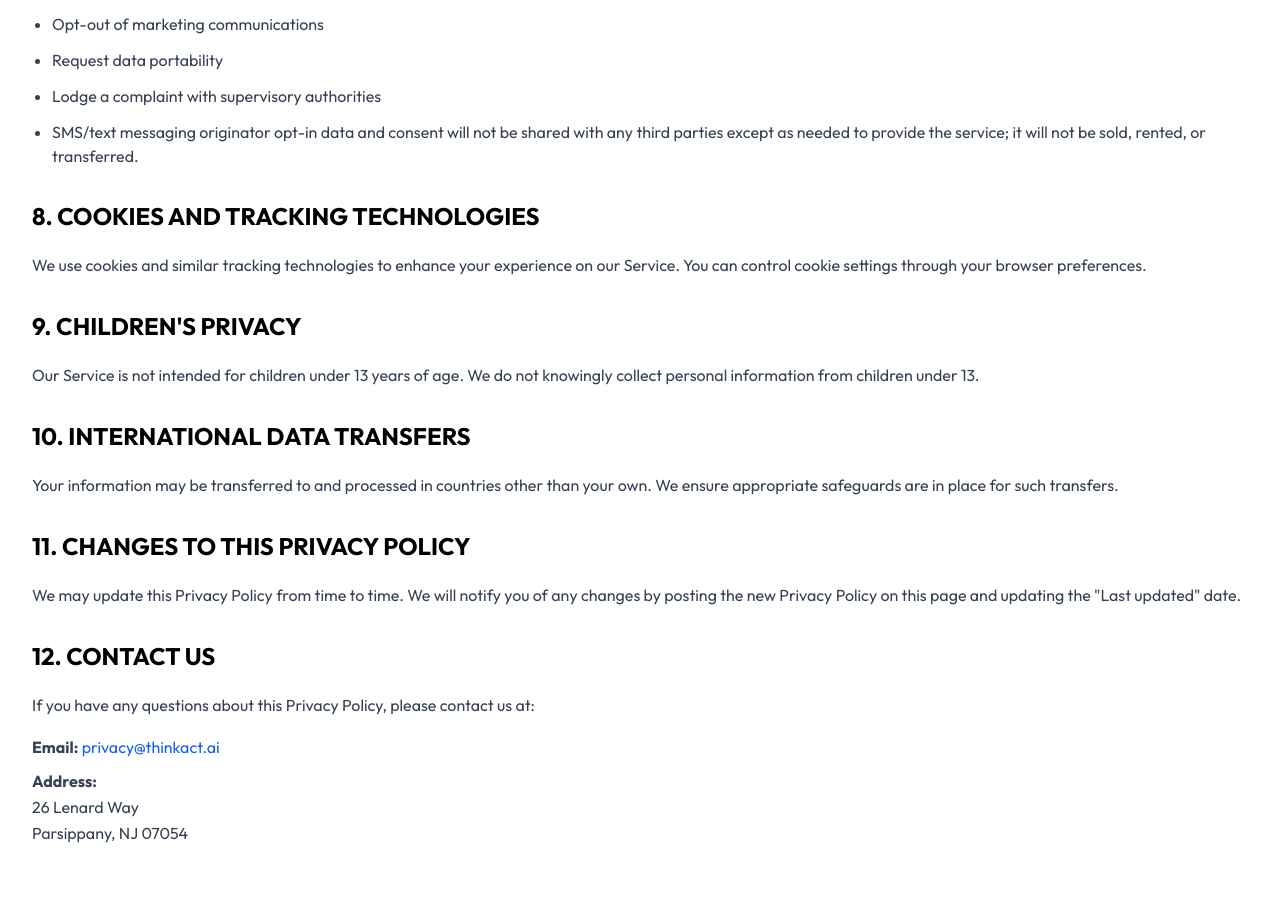
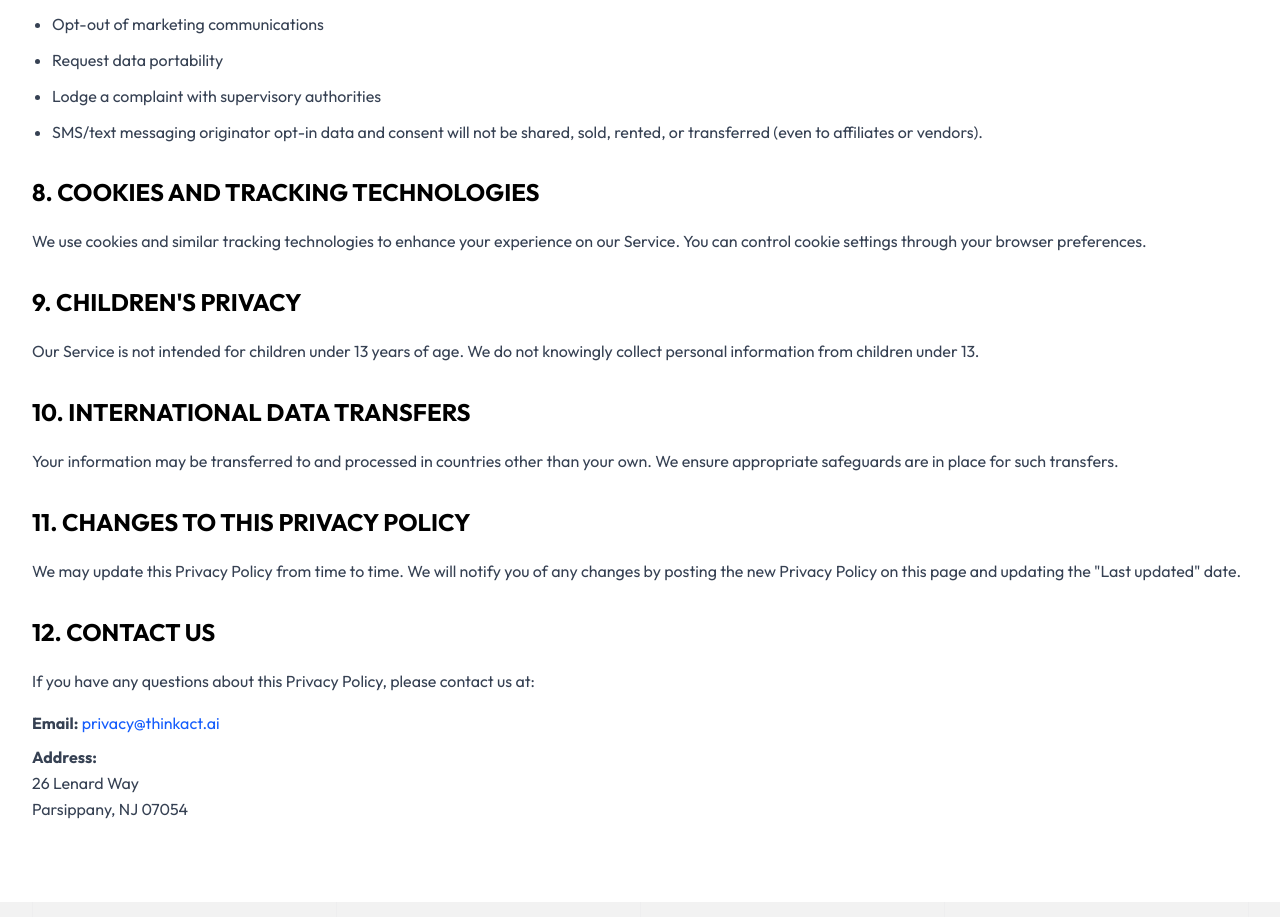
Before and after one commit to nirmitsaini1024/thinkact-website, a Next.js app: page /privacy-policy in a window 1280 px wide. Shown: the part 2148-3065 px from the top of the page. Built offline with nearby package versions, Linux system fonts and the light colour scheme.

Commit message:
updated: Privacy Policy section 7

```diff
--- a/src/app/privacy-policy/page.jsx
+++ b/src/app/privacy-policy/page.jsx
@@ -105,7 +105,7 @@ export default function PrivacyPolicy() {
               <li>Opt-out of marketing communications</li>
               <li>Request data portability</li>
               <li>Lodge a complaint with supervisory authorities</li>
-              <li>SMS/text messaging originator opt-in data and consent will not be shared with any third parties except as needed to provide the service; it will not be sold, rented, or transferred.</li>
+              <li>SMS/text messaging originator opt-in data and consent will not be shared, sold, rented, or transferred (even to affiliates or vendors).</li>
             </ul>
           </div>
 
```
